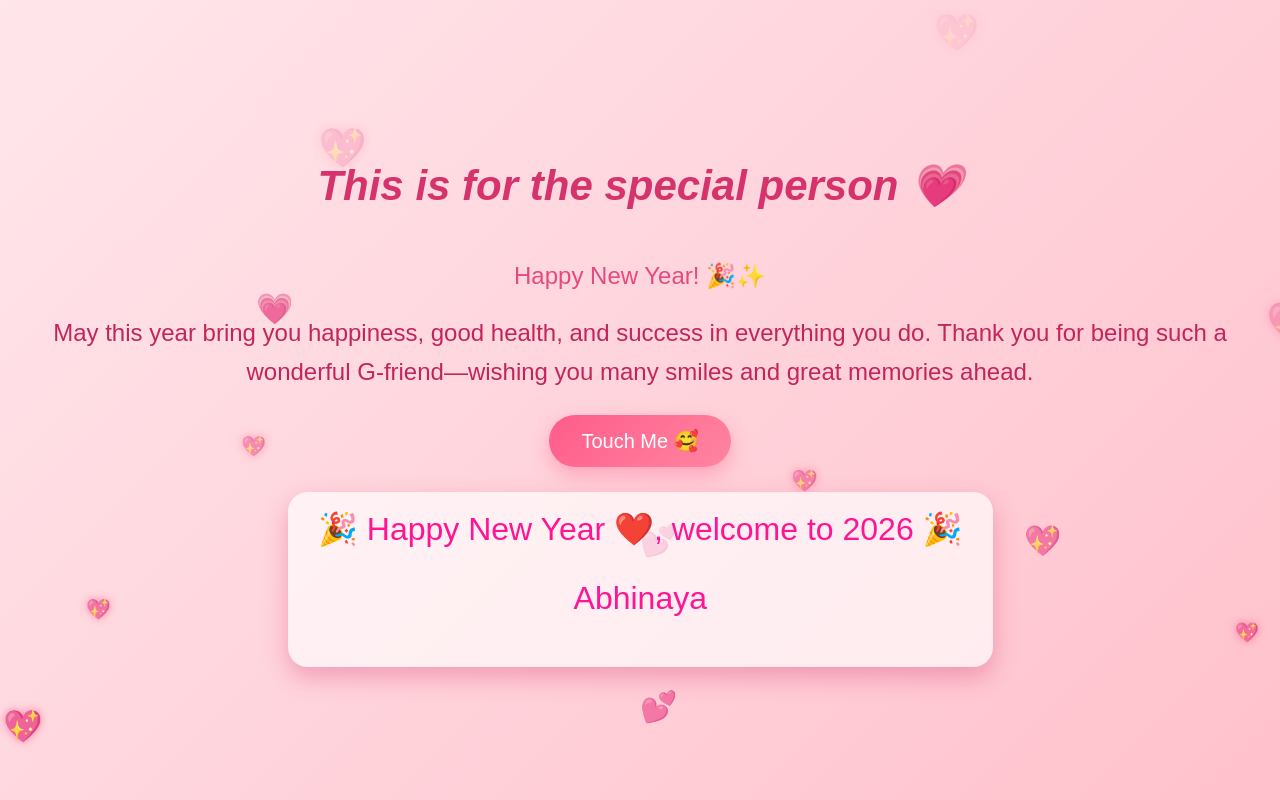
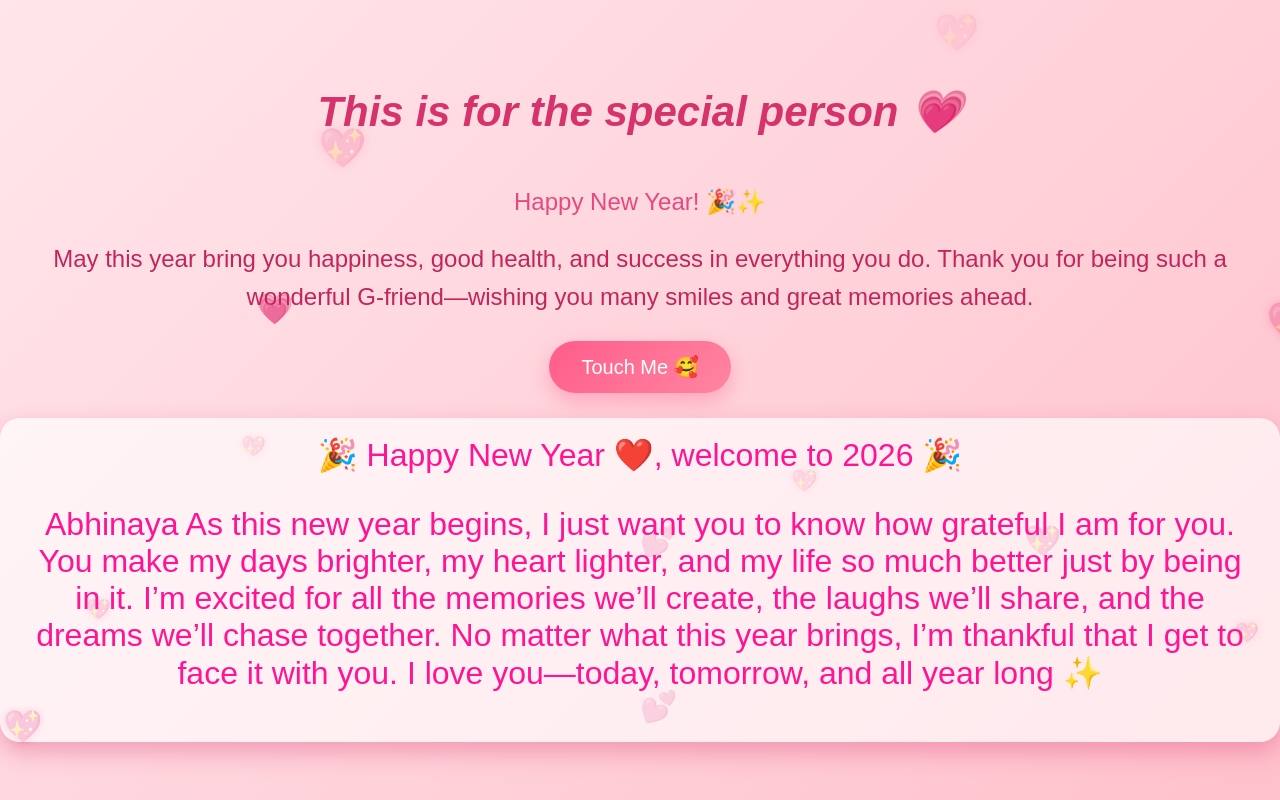
Before and after one commit to avinay-22/Ab, a plain HTML site: page index.html in a window 1280 px wide. Both pictures are taken after a click on the button "Touch Me 🥰". Drawn offline with Linux system fonts and the light colour scheme.

Commit message:
Revise New Year message in index.html
Updated New Year message with a personal note.

```diff
--- a/index.html
+++ b/index.html
@@ -22,7 +22,7 @@
 
 <button class="btn-3d" onclick="showMsg()">Touch Me 🥰</button>
 <div id="message">🎉 Happy New Year ❤️, welcome to 2026 🎉
-  <p>Abhinaya</p> </div>
+  <p>Abhinaya As this new year begins, I just want you to know how grateful I am for you. You make my days brighter, my heart lighter, and my life so much better just by being in it. I’m excited for all the memories we’ll create, the laughs we’ll share, and the dreams we’ll chase together. No matter what this year brings, I’m thankful that I get to face it with you. I love you—today, tomorrow, and all year long ✨</p> </div>
 
 <script>
   function showMsg() {
```
